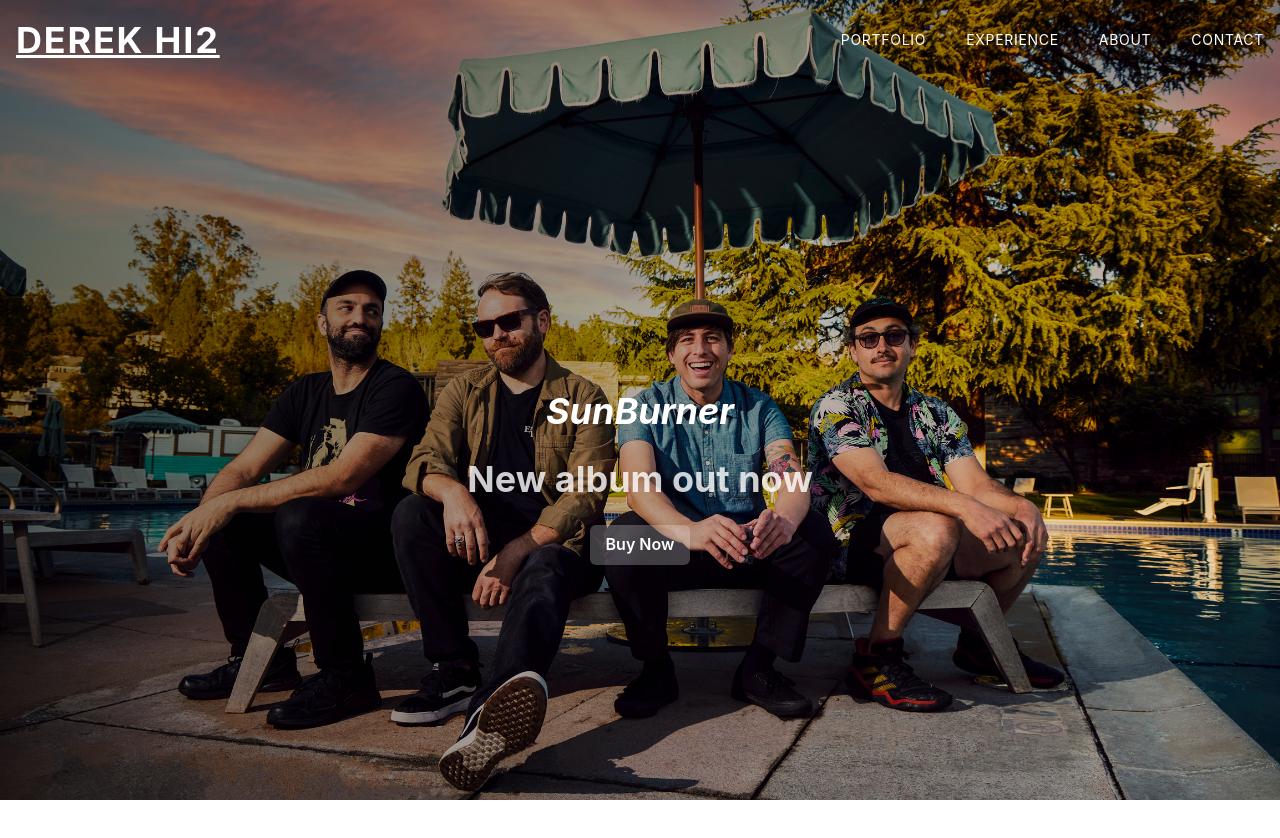
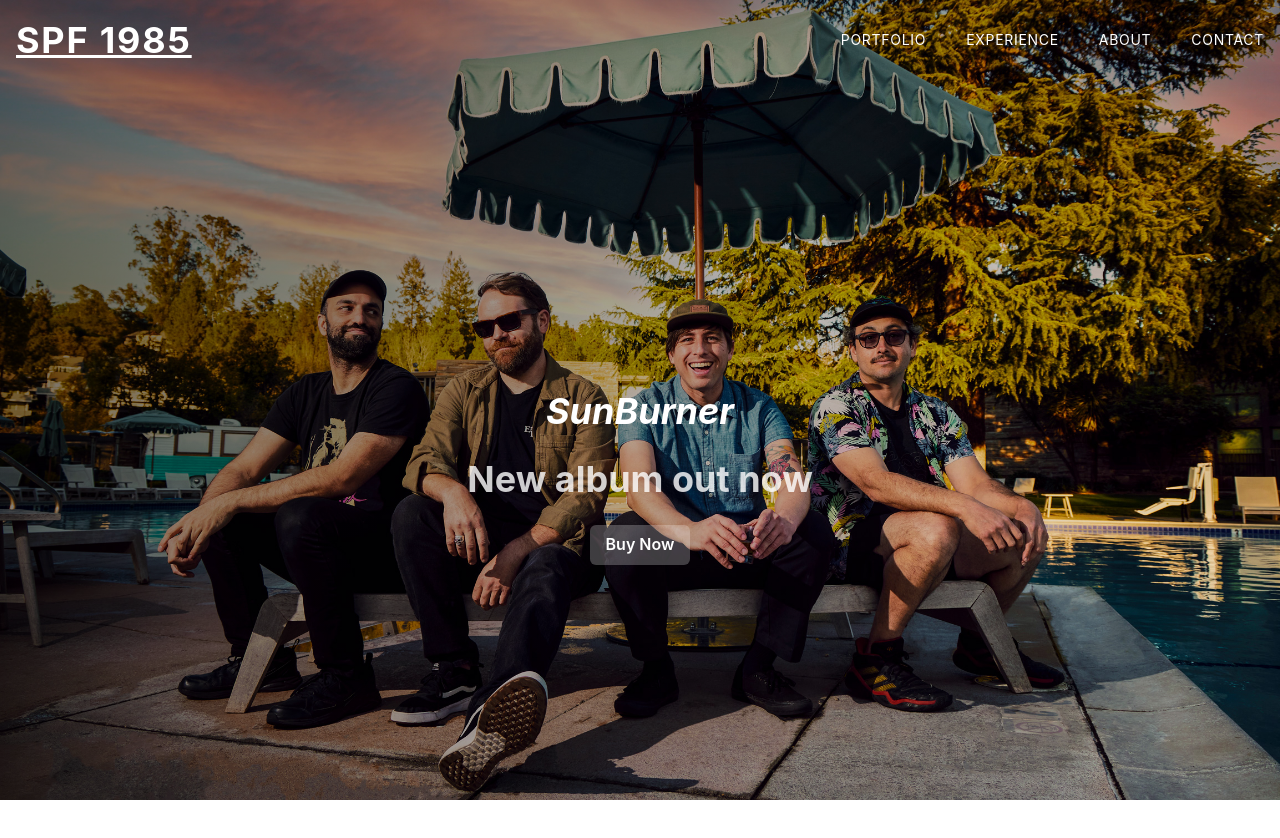
Before and after one commit to DerekGnarGnar/spf1985, a Next.js app: page / in a window 1280 px wide. Shown: the top 838 px of the page. Built offline with nearby package versions, Linux system fonts and the light colour scheme.

Commit message:
another commit

```diff
--- a/components/navbar2/Navbar2.tsx
+++ b/components/navbar2/Navbar2.tsx
@@ -51,12 +51,12 @@ const Navbar = () => {
   return (
     <div
       className={`w-full h-20 z-10 fixed duration-300 ease-in ${
-        pageScroll ? "bg-black text-[#fff]" :  " bg-transparent text-white" }`}
+        pageScroll ? "bg-white text-[#252525]" :  " bg-transparent text-white" }`}
     >
       <div className="flex justify-between items-center w-full h-full max-w-screen-xl mx-auto p-4">
         <Link href="/#home">
           <h1 className="text-3xl lg:text-4xl font-bold uppercase underline underline-offset-2 tracking-wider cursor-pointer">
-            derek hi2
+            SPF 1985
           </h1>
         </Link>
 
```
